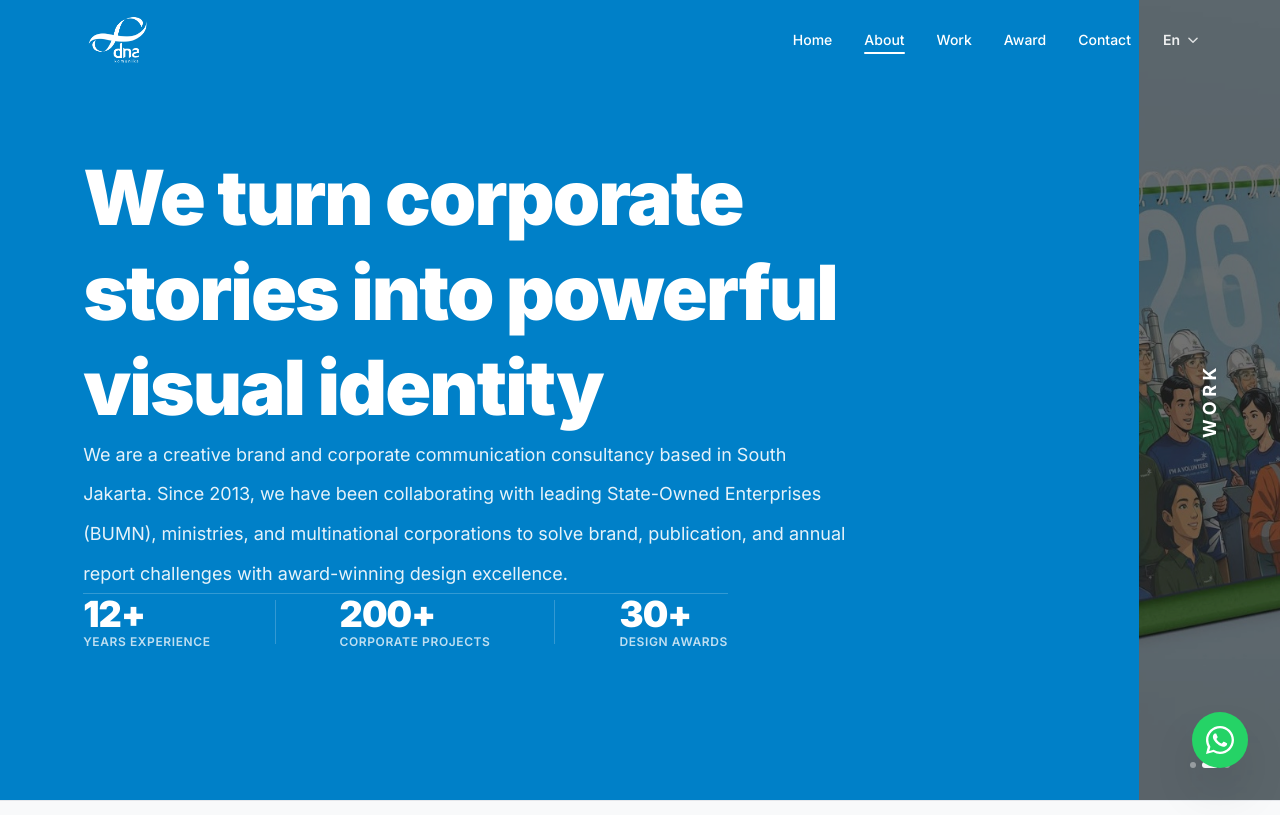
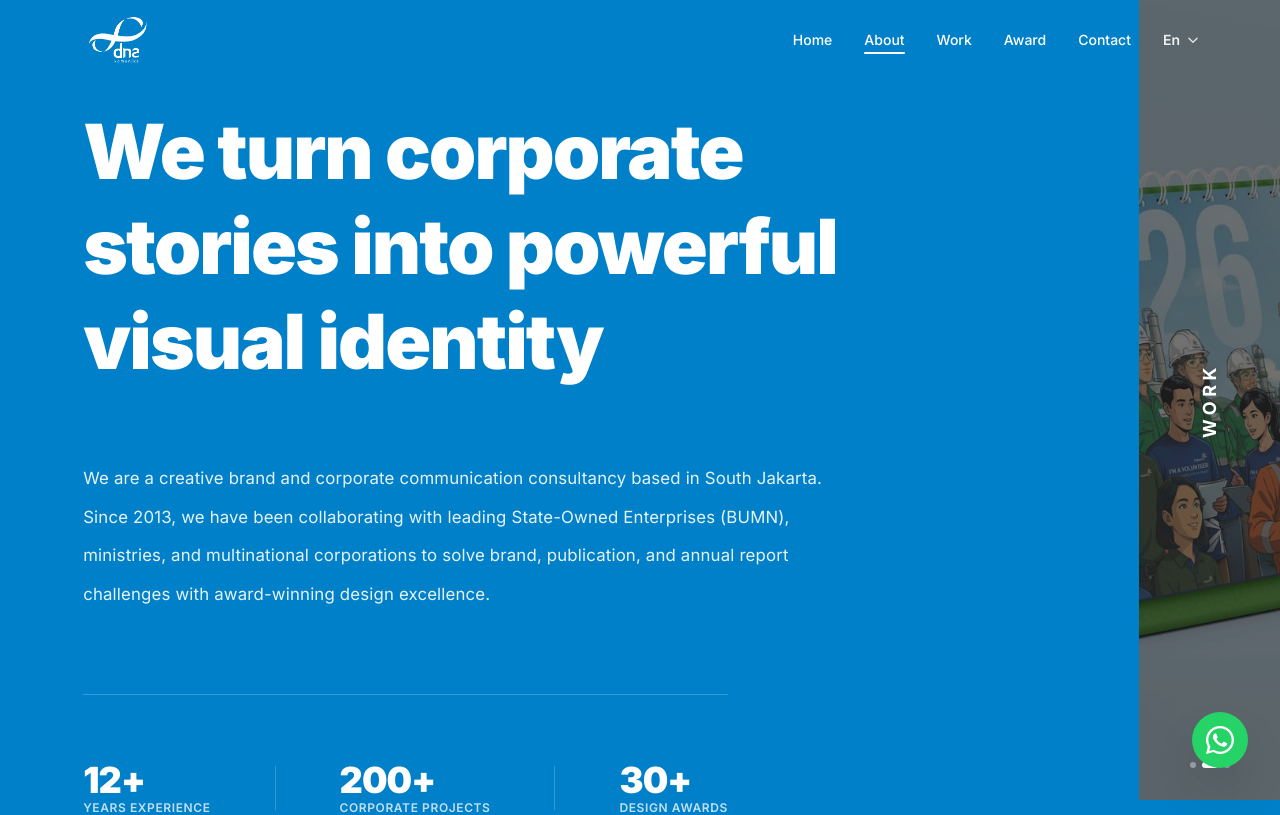
Before and after one commit to SamJinWoo99/DNA-Company-Profile, a Next.js app: page /about in a window 1280 px wide. Shown: the top 815 px of the page. Built offline with nearby package versions, Linux system fonts and the light colour scheme.

Commit message:
Enforce generous explicit pixel margins and line height for about hero copy

```diff
--- a/app/components/AboutHeroMeta.tsx
+++ b/app/components/AboutHeroMeta.tsx
@@ -125,8 +125,15 @@ export default function AboutHeroMeta() {
             </h1>
 
             {/* SPASI ATAS BAWAH LEGA ANTARA JUDUL DAN PARAGRAF */}
-            <div className="mt-20 sm:mt-24 mb-24 sm:mb-28">
-              <p className="text-base sm:text-lg lg:text-[1.125rem] text-white/90 font-normal leading-[2.1] sm:leading-[2.2] max-w-3xl tracking-normal">
+            <div style={{ marginTop: "70px", marginBottom: "80px" }}>
+              <p
+                className="text-white/90 font-normal max-w-3xl tracking-normal text-justify sm:text-left"
+                style={{
+                  fontSize: "clamp(1.05rem, 1.25vw, 1.2rem)",
+                  lineHeight: "2.3",
+                  letterSpacing: "0.01em",
+                }}
+              >
                 {lang === "en" ? (
                   <>
                     We are a creative brand and corporate communication consultancy based in South
@@ -146,8 +153,14 @@ export default function AboutHeroMeta() {
               </p>
             </div>
 
-            {/* 3 Metrik Prestasi: Jarak pt-16 sm:pt-20 ekstra lega dari garis pemisah ke angka */}
-            <div className="flex flex-row flex-nowrap items-center gap-12 sm:gap-16 pt-16 sm:pt-20 border-t border-white/20 w-fit max-w-full">
+            {/* 3 Metrik Prestasi: Spasi padding top 70px pasti renggang */}
+            <div
+              className="flex flex-row flex-nowrap items-center border-t border-white/20 w-fit max-w-full"
+              style={{
+                paddingTop: "65px",
+                gap: "clamp(2.5rem, 5vw, 4.5rem)",
+              }}
+            >
               <div className="shrink-0 flex flex-col">
                 <span className="text-2xl sm:text-3xl lg:text-4xl font-black text-white tracking-tight mb-2">12+</span>
                 <span className="text-xs uppercase tracking-wider text-white/75 font-semibold whitespace-nowrap">{t("about.metric_exp")}</span>
```
